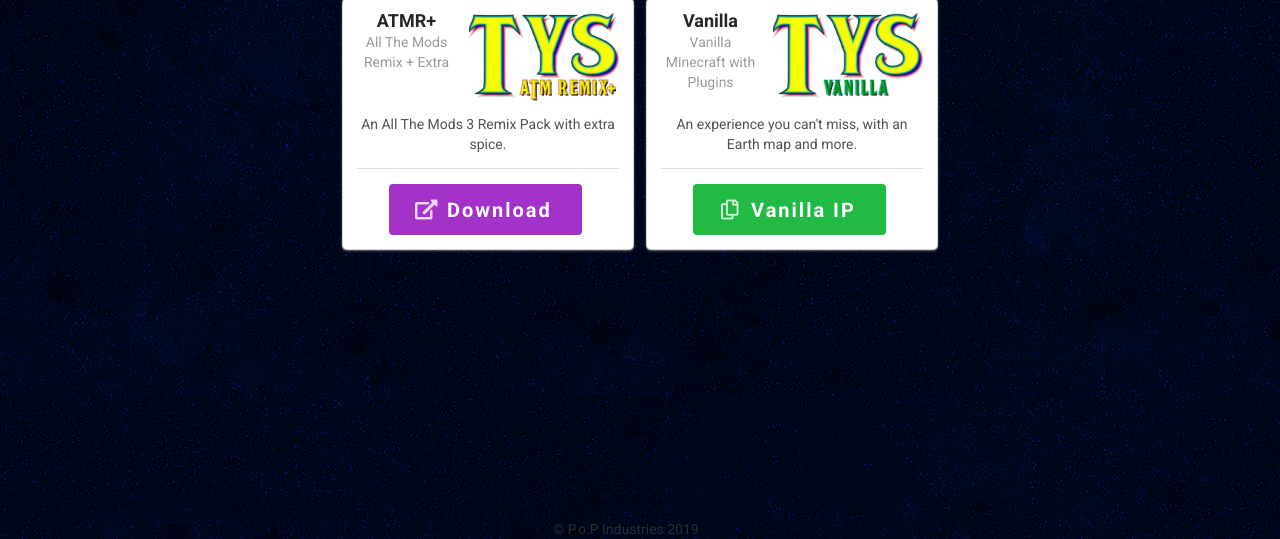
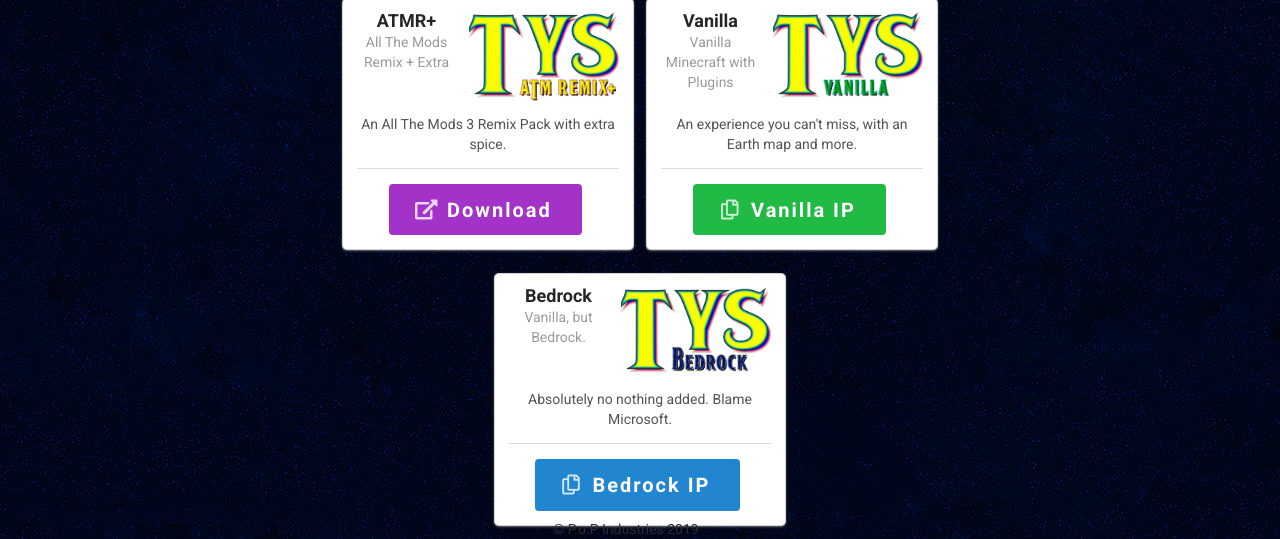
Before and after one commit to cj3636/tys, a PHP site: page /home.php in a window 1280 px wide. Shown: the part 686-1225 px from the top of the page. Run offline with PHP 8.4, Linux system fonts and the light colour scheme; some libraries are stand-ins or nearby versions.

Commit message:
Fixed Copy scripts. Removed world file from /modpack dir. Placed in ../public for permanent storage. Added Bedrock card.

```diff
--- a/head.php
+++ b/head.php
@@ -11,4 +11,5 @@
             crossorigin="anonymous"></script>
     <script src="semantic/dist/semantic.min.js"></script>
     <link rel="stylesheet" href="css/style.css">
+    <script src="https://cdn.jsdelivr.net/npm/clipboard@2/dist/clipboard.min.js"></script>
 </head>
--- a/var/servers.html
+++ b/var/servers.html
@@ -1,3 +1,4 @@
+<!--ATMR+ Card-->
 <div class="card">
     <div class="content">
         <img alt="TYS ATMR+ LOGO" class="right floated small ui image" src="img/TYS_ATMR.png">
@@ -20,6 +21,7 @@
         </div>
     </div>
 </div>
+<!--Vanilla Card-->
 <div class="card">
     <div class="content">
         <img alt="TYS ATMR+ LOGO" class="right floated small ui image" src="img/TYS_VANILLA.png">
@@ -34,20 +36,34 @@
         </div>
         <div class="ui divider"></div>
         <div class="extra content">
-                <button data-tooltip="Copy Vanilla IP Address" data-inverted="" class="ui huge green button"
-                        onclick="copyText()"><i class="copy outline left icon"></i>Vanilla IP
-                </button>
-                <label for="copyM"></label><input hidden="" type="text" readonly="readonly"
-                                                  placeholder="theyellowsub.us"
-                                                  value="theyellowsub.us"
-                                                  id="copyM">
+            <button id="copyVanilla" data-clipboard-text="theyellowsub.us" data-tooltip="Copy Vanilla IP Address" data-inverted="" class="ui huge green button"><i class="copy outline left icon"></i>Vanilla IP
+            </button>
         </div>
     </div>
 </div>
+<!--Bedrock Card-->
+<div class="card">
+    <div class="content">
+        <img alt="TYS ATMR+ LOGO" class="right floated small ui image" src="img/TYS_BEDROCK.png">
+        <div class="header">
+            Bedrock
+        </div>
+        <div class="meta">
+            Vanilla, but Bedrock.
+        </div>
+        <div class="description">
+            Absolutely no nothing added. Blame Microsoft.
+        </div>
+        <div class="ui divider"></div>
+        <div class="extra content">
+            <button id="copyBedrock" data-clipboard-text="theyellowsub.us" data-tooltip="Copy Bedrock IP Address"
+                    data-inverted="" class="ui huge blue button"><i class="copy outline left icon"></i>Bedrock IP
+            </button>
+        </div>
+    </div>
+</div>
+<!--Control copying. Just set the tags ID to something and then run the command below in the id.-->
 <script>
-    function copyText() {
-        var copyText = document.getElementById("copyM");
-        document.execCommand("copy");
-        alert("Copied to clipboard: " + copyText.value);
-    }
+    new ClipboardJS('#copyBedrock');
+    new ClipboardJS('#copyVanilla');
 </script>
```
Also changed, not shown: download.php (+4 -4 lines), help.php (+16 -0 lines), img/TYS_BEDROCK.png (added), 2 other files.
